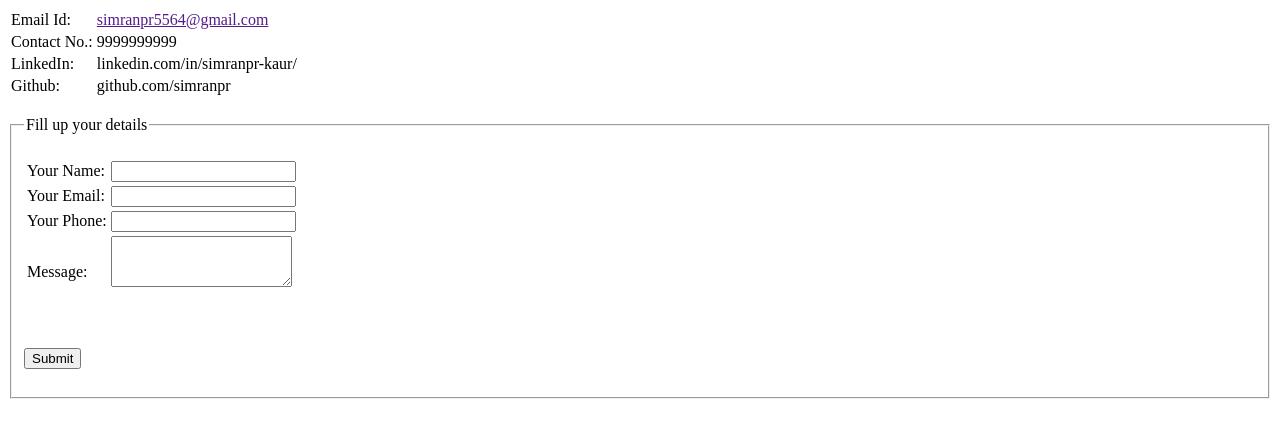
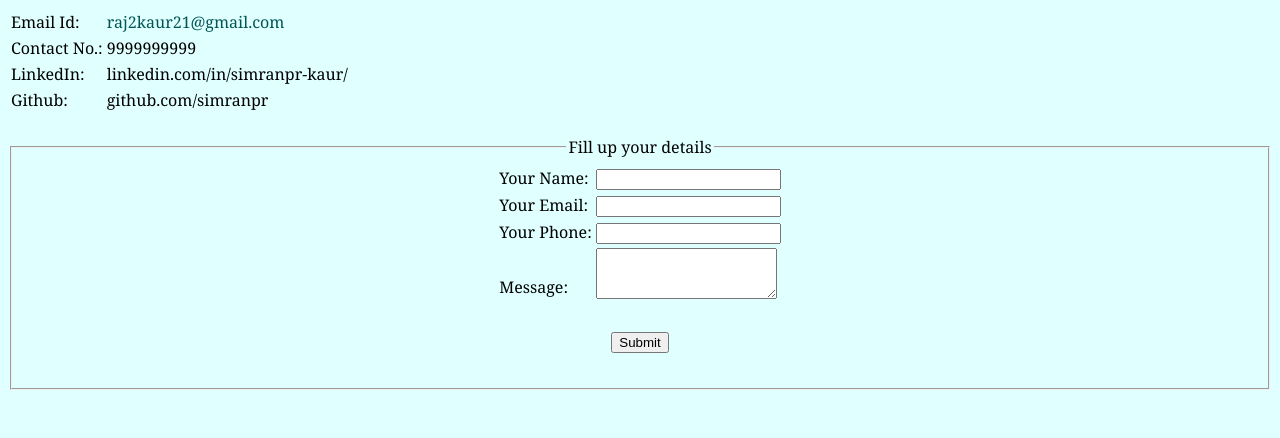
Before and after one commit to simranpr/resume, a plain HTML site: page contactme.html in a window 1280 px wide. Drawn offline with Linux system fonts and the light colour scheme.

Commit message:
Update contactme.html

```diff
--- a/contactme.html
+++ b/contactme.html
@@ -4,13 +4,15 @@
     <meta charset="UTF-8">
     <meta http-equiv="X-UA-Compatible" content="IE=edge">
     <meta name="viewport" content="width=device-width, initial-scale=1.0">
+    <!-- Write this line to include your custom css file in any html file -->
+    <link rel="stylesheet" href="css/styles.css">
     <title>Contact Me</title>
 </head>
 <body>
     <table>
         <tr>
             <td>Email Id:</td>
-            <td><a href="">simranpr5564@gmail.com</a></td>
+            <td><a href="mailto:raj2kaur21@gmail.com">raj2kaur21@gmail.com</a></td>
         </tr>
         <tr>
             <td>Contact No.:</td>
@@ -28,8 +30,8 @@
 
     <br>
     <fieldset>
-        <legend>Fill up your details</legend>
-        <form action="mailto:raj2kaur21@gmail.com" method="post" enctype="text/plain">
+        <legend >Fill up your details</legend>
+        <form action="mailto:raj2kaur21@gmail.com" method="post" enctype="text/plain" class="container">
             <table>
                 <br>
                 <tr>
@@ -78,9 +80,14 @@
                     <td><input type="checkbox">Remember Me</td>
                 </tr>
                 -->
+                <tr>
+                    <td colspan="2" style="text-align: center;">
+                        <input type="submit"><br><br>
+                    </td>
+                </tr>
             </table>
 
-            <br><br><input type="submit"><br><br>
+
         </form>
 
     </fieldset>
```
